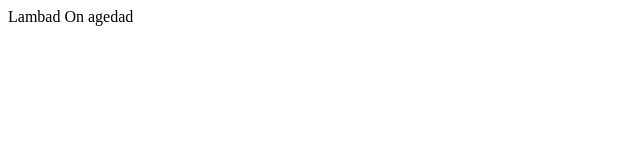
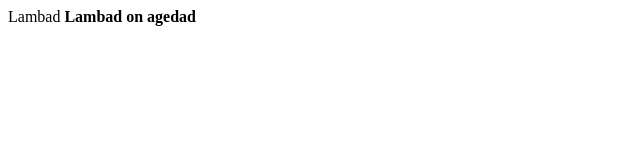
Before and after one commit to herbertlohmus/herbertlohmus.github.io, a plain HTML site: page index.html in a window 1280 px wide. Shown: the full height of the page, 0-640 px from the left. Drawn offline with Linux system fonts and the light colour scheme.

Commit message:
Update index.html

```diff
--- a/index.html
+++ b/index.html
@@ -6,7 +6,7 @@
 <body>
     Lambad
 
-    On agedad
+    <b>Lambad on agedad</b>
 
 
 </body>
```
